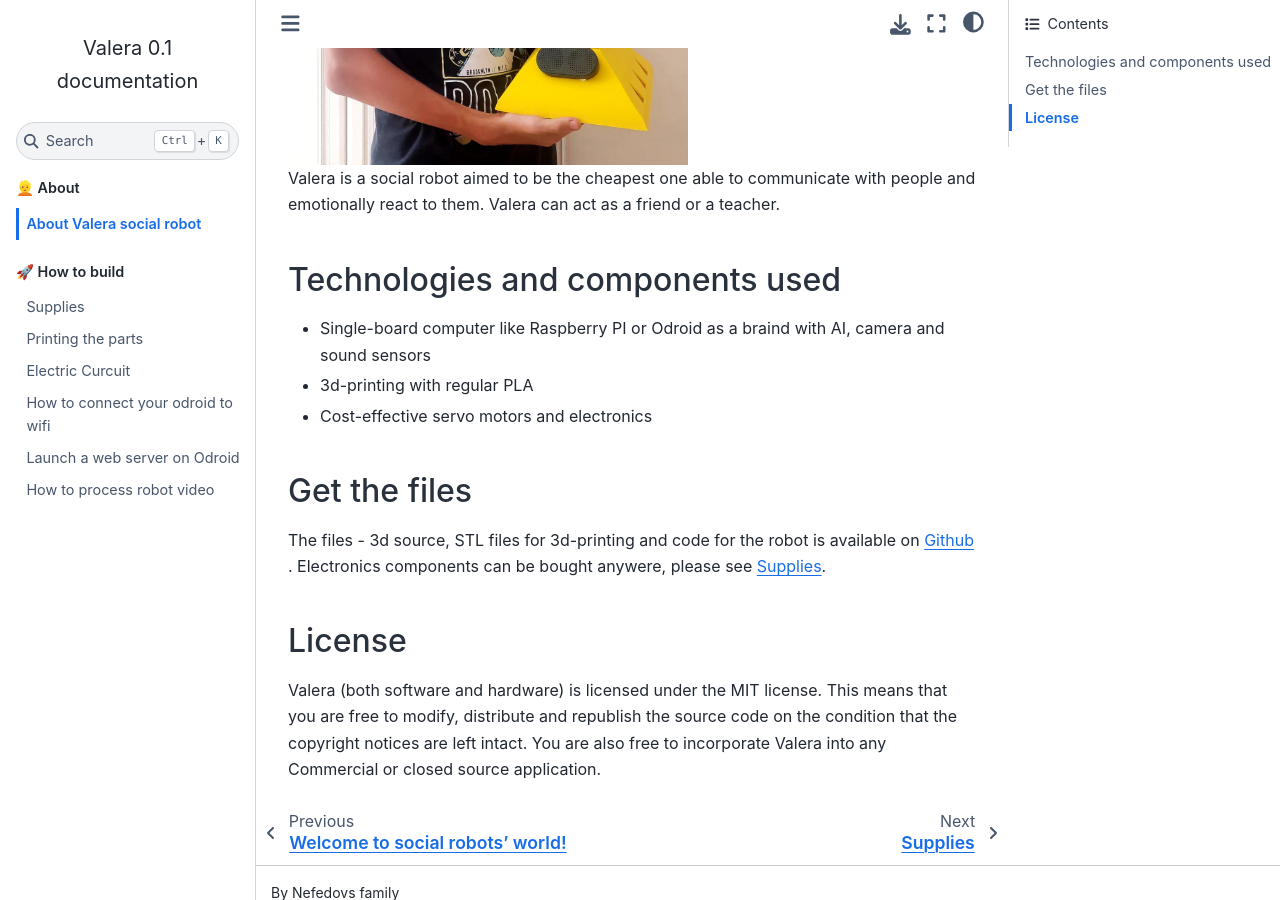
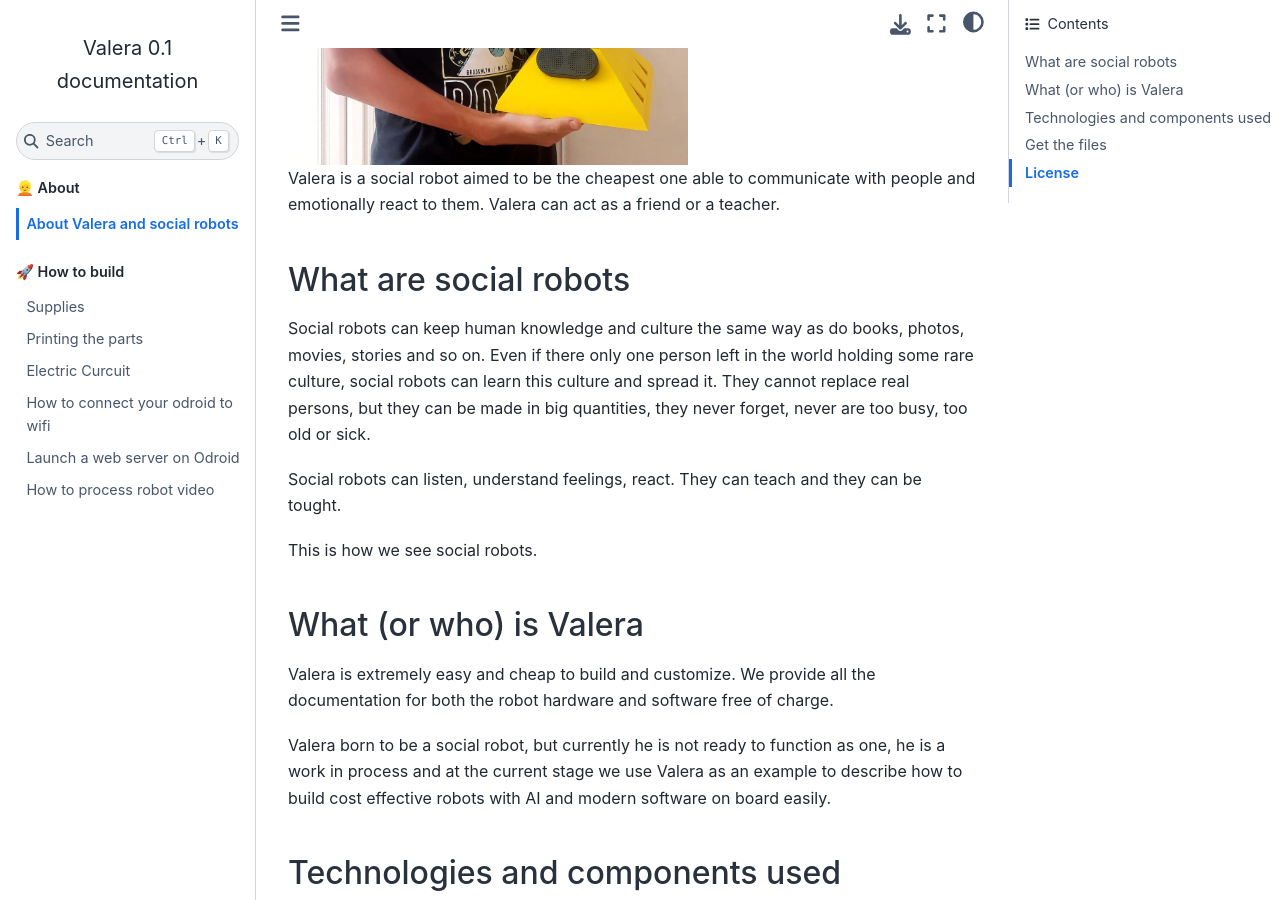
Before and after one commit to goodlancer-org/valera, a Sphinx documentation site: the page built from docs/about.rst, in a window 1280 px wide and 900 px high, scrolled down 531 px. Built offline with Sphinx 7.4.7 and the Sphinx Book theme 1.1.4, drawn with Linux system fonts in a browser that asks for light colours; some of the changed text lies outside the part shown.

Commit message:
docs: about social robots added

```diff
--- a/docs/about.rst
+++ b/docs/about.rst
@@ -1,4 +1,4 @@
-About Valera social robot
+About Valera and social robots
 =========================
 
 .. image:: images/ValeraAlex.jpg
@@ -6,6 +6,28 @@ About Valera social robot
 
 Valera is a social robot aimed to be the cheapest one able to communicate with people and emotionally react to them.
 Valera can act as a friend or a teacher.
+
+What are social robots
+--------------------------------
+
+Social robots can keep human knowledge and culture the same way as do books, photos, movies,
+stories and so on. Even if there only one person left in the world holding some rare culture,
+social robots can learn this culture and spread it. They cannot replace real persons,
+but they can be made in big quantities, they never forget, never are too busy, too old or sick.
+
+Social robots can listen, understand feelings, react. They can teach and they can be tought.
+
+This is how we see social robots.
+
+What (or who) is Valera
+--------------------------------
+
+Valera is extremely easy and cheap to build and customize.
+We provide all the documentation for both the robot hardware and software free of charge.
+
+Valera born to be a social robot, but currently he is not ready to function as one, he is a work in process
+and at the current stage we use Valera as an example to describe how to build cost effective robots with
+AI and modern software on board easily.
 
 Technologies and components used
 --------------------------------
--- a/docs/index.rst
+++ b/docs/index.rst
@@ -5,13 +5,11 @@ Valera is a social robot, which means that the goal is to make robot to be a par
 keep some human knowledge and human culture, to be able to learn and analyse,
 to be able to communicate like people do and to share.
 
-The second goal was to make the robot cheap, affordable and easy to build, event by kids and at home.
+The second goal was to make the robot cheap, affordable and easy to build, even by kids and at home.
 
 .. image:: images/Valera.jpg
   :width: 400
 
-Contents
---------
 
 .. toctree::
    :maxdepth: 2
```
